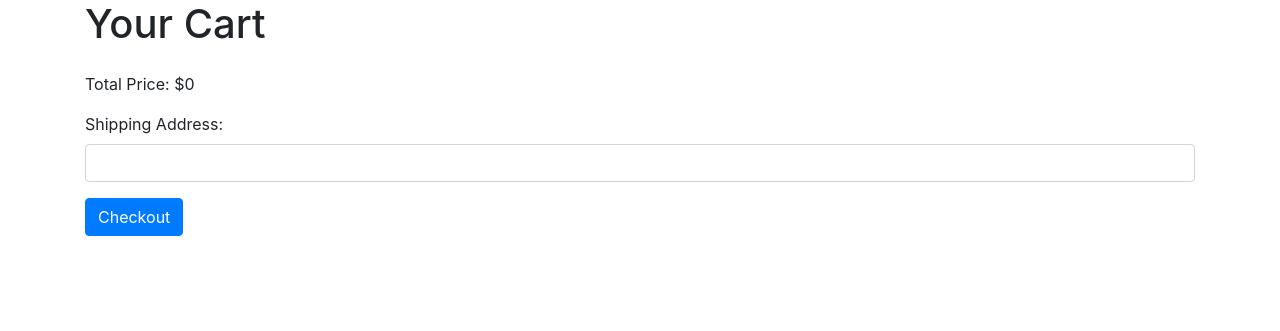
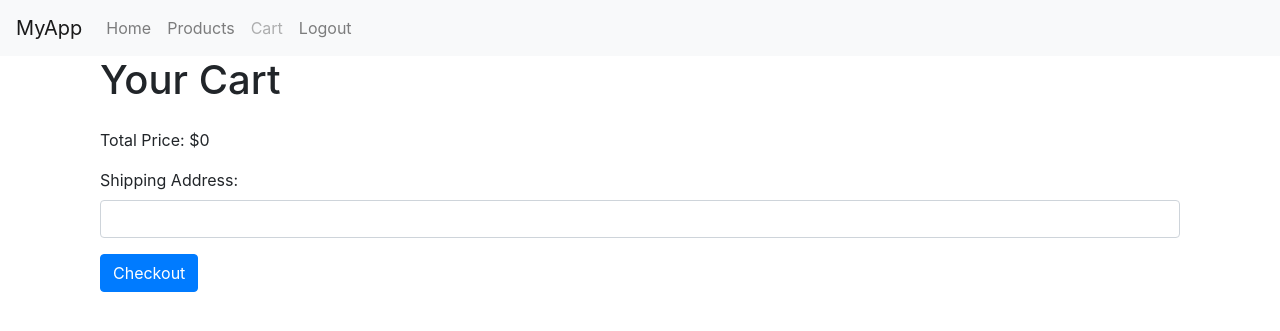
Before and after one commit to dvagop/hardening_eshop_flask, a Flask app: page /cart in a window 1280 px wide. Shown: the top 331 px of the page. Run offline with Flask 3, Linux system fonts and the light colour scheme; the visitor is signed in with stand-in values (Sample User, id 1); data that the repository does not hold is empty; some libraries are stand-ins or nearby versions.

Commit message:
debug 1.0

```diff
--- a/app.py
+++ b/app.py
@@ -167,9 +167,12 @@ def products():
 
     total_products = Product.query.count()  # Total products in the database
 
+    # Fetch cart items for the current user
+    cart_items = list(current_user.carts.filter_by(purchased=False).all())
+
     return render_template('products.html', search_results=search_results,
                            num_results=num_results, total_products=total_products,
-                           search_query=search_query, cart_items=current_user.carts)
+                           search_query=search_query, cart_items=cart_items)
 
 @app.route('/add_to_cart/<int:product_id>', methods=['POST'])
 @login_required
@@ -237,10 +240,14 @@ def send_order_confirmation_email(order, user, cart_items):
 
 @app.route('/')
 def home():
-    return render_template('index.html')
+    # Fetch cart items for the current user
+    cart_items = list(current_user.carts.filter_by(purchased=False).all()) if current_user.is_authenticated else []
+
+    return render_template('index.html', cart_items=cart_items)
 
 if __name__ == '__main__':
     app.run(debug=True)
+
 
 
 
--- a/templates/base.html
+++ b/templates/base.html
@@ -22,7 +22,11 @@
                     <a class="nav-link" href="{{ url_for('products') }}">Products</a>
                 </li>
                 <li class="nav-item">
+                    {% if cart_items|length > 0 %}
                     <a class="nav-link" href="{{ url_for('cart') }}">Cart</a>
+                    {% else %}
+                    <a class="nav-link disabled" href="#">Cart</a>
+                    {% endif %}
                 </li>
                 <li class="nav-item">
                     <a class="nav-link" href="{{ url_for('logout') }}">Logout</a>
--- a/templates/carts.html
+++ b/templates/carts.html
@@ -1,10 +1,8 @@
-<!DOCTYPE html>
-<html lang="en">
-<head>
-    <meta charset="UTF-8">
-    <meta name="viewport" content="width=device-width, initial-scale=1.0">
-    <title>Shopping Cart</title>
-    <link href="https://stackpath.bootstrapcdn.com/bootstrap/4.3.1/css/bootstrap.min.css" rel="stylesheet">
+{% extends "base.html" %}
+
+{% block title %}Shopping Cart{% endblock %}
+
+{% block content %}
 <script>
     function showConfirmation() {
         const shippingAddress = document.getElementById('shipping_address').value;
@@ -21,8 +19,7 @@
         document.getElementById('checkout_form').submit();
     }
 </script>
-</head>
-<body>
+
 <div class="container">
     <h1>Your Cart</h1>
     <ul class="list-group mb-3">
@@ -48,5 +45,4 @@
         </div>
     </form>
 </div>
-</body>
-</html>
+{% endblock %}
--- a/templates/index.html
+++ b/templates/index.html
@@ -7,9 +7,10 @@
     <h1>Welcome to the Home Page!</h1>
     <p>Choose an action:</p>
     <ul>
+        {% if not current_user.is_authenticated %}
         <li><a href="{{ url_for('login') }}">Login</a></li>
         <li><a href="{{ url_for('register') }}">Register New User</a></li>
-        {% if current_user.is_authenticated %}
+        {% else %}
         <li><a href="{{ url_for('logout') }}">Logout</a></li>
         {% endif %}
     </ul>
--- a/templates/products.html
+++ b/templates/products.html
@@ -33,7 +33,7 @@
             </tbody>
         </table>
 
-        {% if cart_items %}
+        {% if cart_items|length > 0 %}
         <form action="{{ url_for('cart') }}" method="GET">
             <button type="submit" class="btn btn-success">Checkout</button>
         </form>
```
Lines whose indentation alone changed are shown as unchanged.
